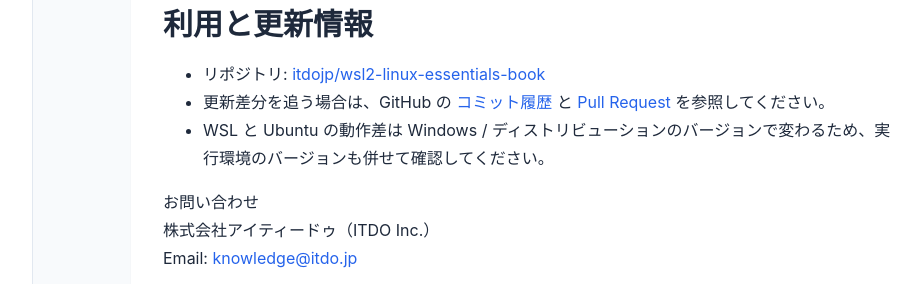
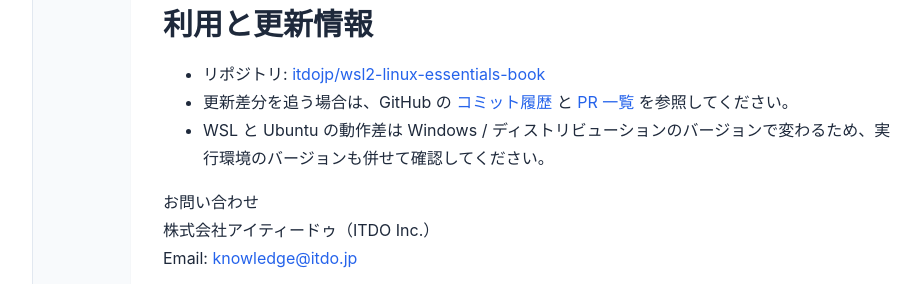
Before and after one commit to itdojp/wsl2-linux-essentials-book, a Jekyll site: the page built from docs/index.md, in a window 1280 px wide and 900 px high, scrolled down 2152 px, cut to the strip 168-452 px from the top of the window. Shown: the whole strip, without its empty margins (247-1168 px from the left). Built offline with Jekyll 4.4.1, drawn with Linux system fonts in a browser that asks for light colours; our own code applies the rules of GitHub Pages for plain Markdown files.

Commit message:
Rename PR link label on top page (#123)

```diff
--- a/docs/index.md
+++ b/docs/index.md
@@ -76,7 +76,7 @@ description: "illustrated-linux-basics-book の次のステップとして、WSL
 ## 利用と更新情報
 
 - リポジトリ: [itdojp/wsl2-linux-essentials-book](https://github.com/itdojp/wsl2-linux-essentials-book)
-- 更新差分を追う場合は、GitHub の [コミット履歴](https://github.com/itdojp/wsl2-linux-essentials-book/commits/main/) と [Pull Request](https://github.com/itdojp/wsl2-linux-essentials-book/pulls) を参照してください。
+- 更新差分を追う場合は、GitHub の [コミット履歴](https://github.com/itdojp/wsl2-linux-essentials-book/commits/main/) と [PR 一覧](https://github.com/itdojp/wsl2-linux-essentials-book/pulls) を参照してください。
 - WSL と Ubuntu の動作差は Windows / ディストリビューションのバージョンで変わるため、実行環境のバージョンも併せて確認してください。
 
 お問い合わせ
```
